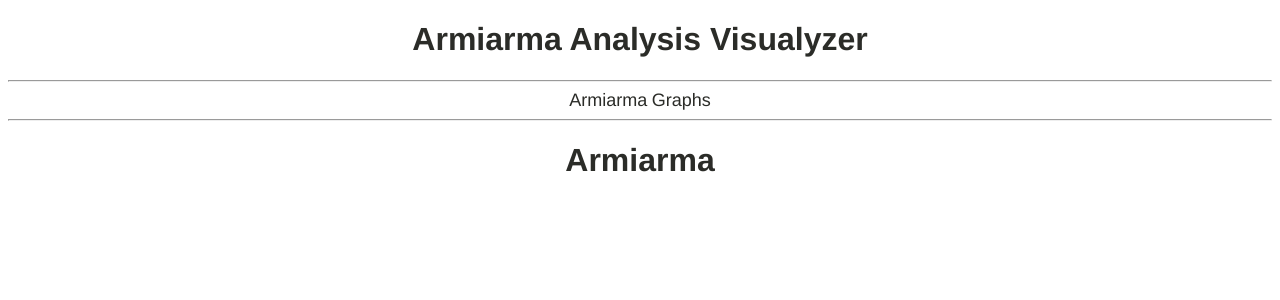
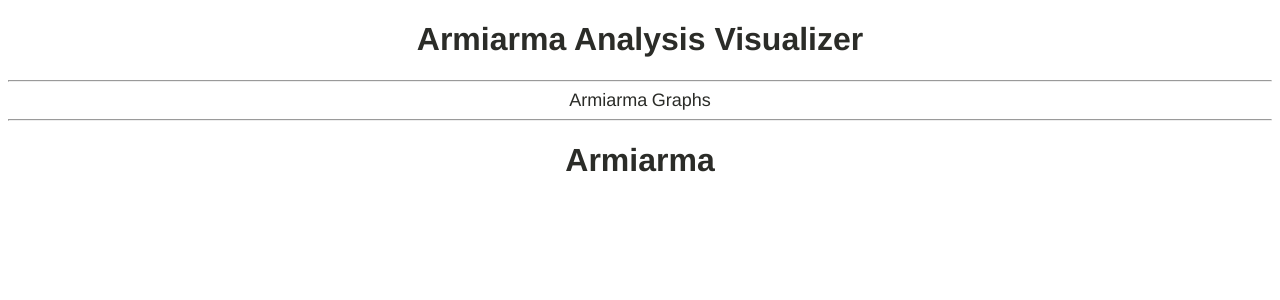
Before and after one commit to migalabs/armiarma, a Django app: page / in a window 1280 px wide. Shown: the top 300 px of the page. Run offline with Django 3.2, Linux system fonts and the light colour scheme.

Commit message:
Visualizer typo

```diff
--- a/src/analyzer/dashboard/templates/base.html
+++ b/src/analyzer/dashboard/templates/base.html
@@ -9,7 +9,7 @@
 </head>
 <body>
     <main>
-        <h1 style="text-align:center">Armiarma Analysis Visualyzer</h1>
+        <h1 style="text-align:center">Armiarma Analysis Visualizer</h1>
         <hr>
         {% include 'navbar.html' %}
         <hr>
```
